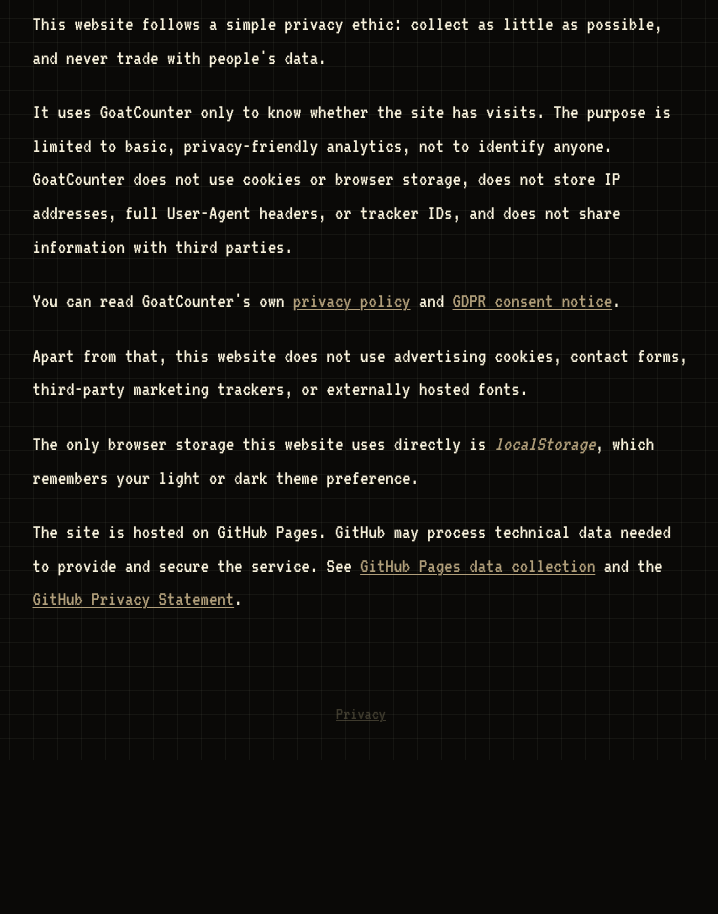
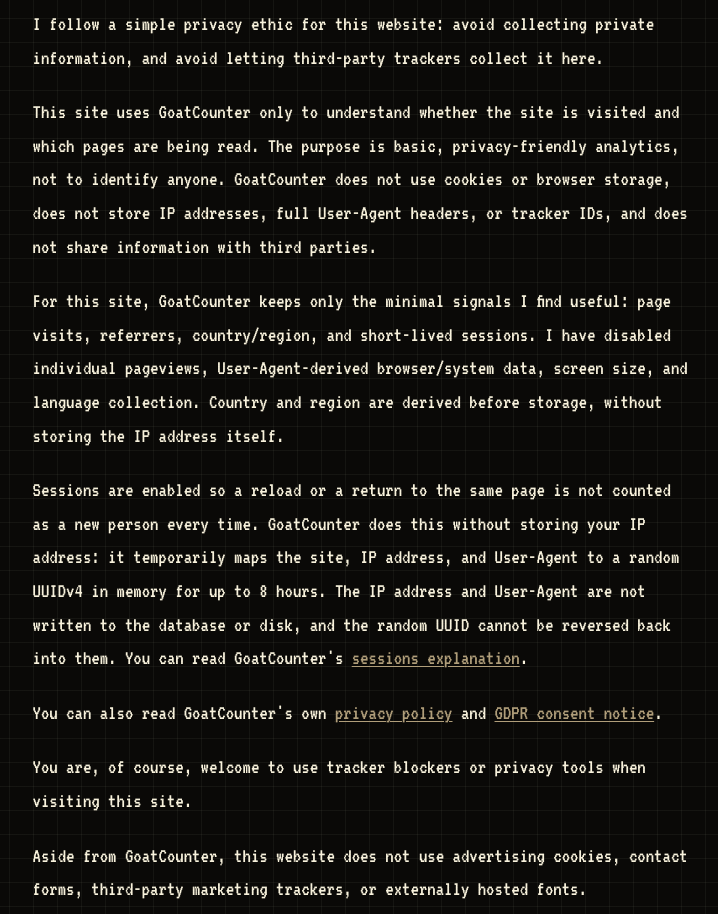
Before and after one commit to Pablomg02/web_pablo, an Eleventy site: page src/privacy.md in a window 1280 px wide. Shown: the part 198-1112 px from the top of the page, without its empty margins (279-997 px from the left). Before the commit the page ends 958 px from the top, so only its background shows below. Built offline with nearby package versions, Linux system fonts and the light colour scheme; Eleventy itself is replaced by a stand-in of ours; files that its build step writes are made by us from their sources.

Commit message:
Refine privacy policy language for clarity and detail

```diff
--- a/src/privacy.md
+++ b/src/privacy.md
@@ -7,13 +7,19 @@
 
 # Privacy
 
-This website follows a simple privacy ethic: collect as little as possible, and never trade with people's data.
+I follow a simple privacy ethic for this website: avoid collecting private information, and avoid letting third-party trackers collect it here.
 
-It uses GoatCounter only to know whether the site has visits. The purpose is limited to basic, privacy-friendly analytics, not to identify anyone. GoatCounter does not use cookies or browser storage, does not store IP addresses, full User-Agent headers, or tracker IDs, and does not share information with third parties.
+This site uses GoatCounter only to understand whether the site is visited and which pages are being read. The purpose is basic, privacy-friendly analytics, not to identify anyone. GoatCounter does not use cookies or browser storage, does not store IP addresses, full User-Agent headers, or tracker IDs, and does not share information with third parties.
 
-You can read GoatCounter's own [privacy policy](https://www.goatcounter.com/help/privacy) and [GDPR consent notice](https://www.goatcounter.com/gdpr).
+For this site, GoatCounter keeps only the minimal signals I find useful: page visits, referrers, country/region, and short-lived sessions. I have disabled individual pageviews, User-Agent-derived browser/system data, screen size, and language collection. Country and region are derived before storage, without storing the IP address itself.
 
-Apart from that, this website does not use advertising cookies, contact forms, third-party marketing trackers, or externally hosted fonts.
+Sessions are enabled so a reload or a return to the same page is not counted as a new person every time. GoatCounter does this without storing your IP address: it temporarily maps the site, IP address, and User-Agent to a random UUIDv4 in memory for up to 8 hours. The IP address and User-Agent are not written to the database or disk, and the random UUID cannot be reversed back into them. You can read GoatCounter's [sessions explanation](https://www.goatcounter.com/help/sessions).
+
+You can also read GoatCounter's own [privacy policy](https://www.goatcounter.com/help/privacy) and [GDPR consent notice](https://www.goatcounter.com/gdpr).
+
+You are, of course, welcome to use tracker blockers or privacy tools when visiting this site.
+
+Aside from GoatCounter, this website does not use advertising cookies, contact forms, third-party marketing trackers, or externally hosted fonts.
 
 The only browser storage this website uses directly is *localStorage*, which remembers your light or dark theme preference.
 
```
